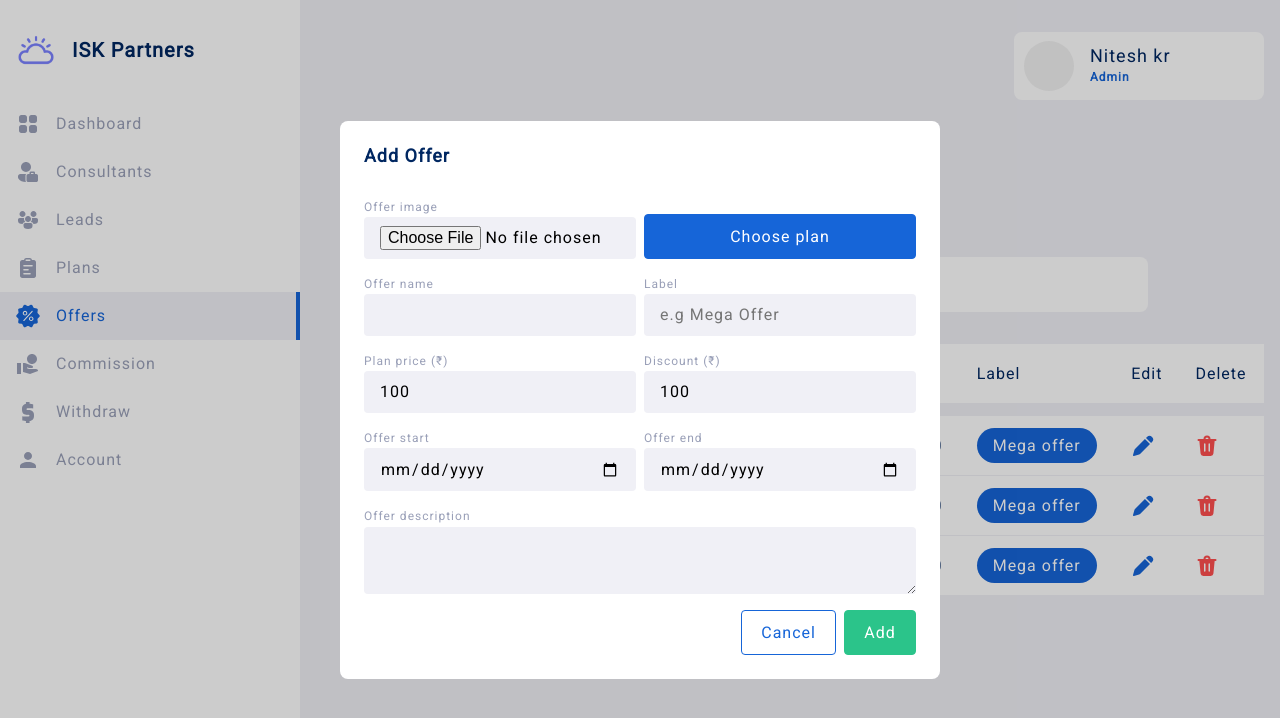
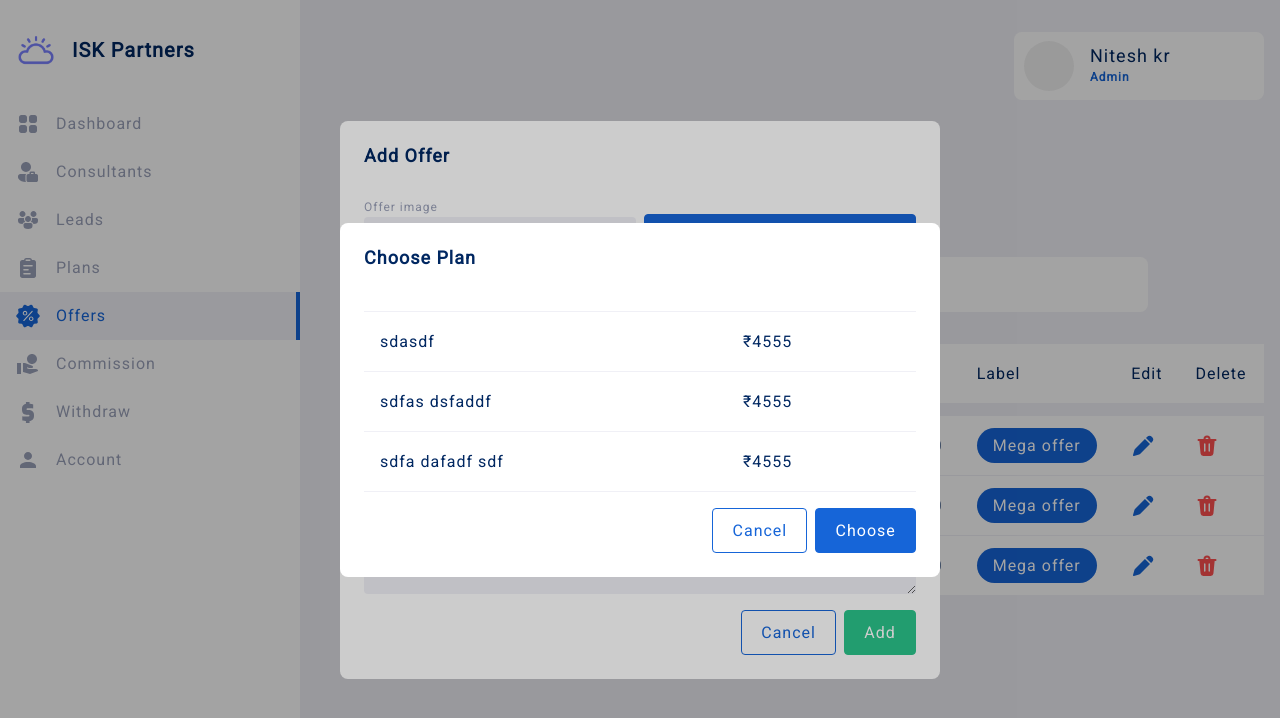
Before and after one commit to nitesh-dev/ITC-Partners-frontend, a Nuxt app: page /admin/offers in a window 1280 px wide. Shown: the top 718 px of the page. Built offline with nearby package versions, Linux system fonts and the light colour scheme.

Commit message:
choose offer dialog added

```diff
--- a/assets/styles/dashboard.css
+++ b/assets/styles/dashboard.css
@@ -119,20 +119,33 @@ table {
 
 table tr {
     border-bottom: 1px solid var(--color-surface-variant);
+    background-color: white;
 }
 
 table th,
 table td {
     font-weight: normal;
     height: 60px;
-    background-color: white;
     text-align: left;
     padding: 0 1rem;
     white-space: pre;
 }
 
-table tr.spacer td {
+
+table tr:hover{
+    background-color: var(--color-surface-variant);
+}
+
+table tr.active.primary{
+    background-color: var(--color-primary);
+    color: white;
+}
+
+table tr.spacer {
     background-color: transparent;
+}
+
+table tr.spacer td{
     height: 12px;
 }
 
--- a/components/dialog/AddOffer.vue
+++ b/components/dialog/AddOffer.vue
@@ -1,5 +1,7 @@
 <script setup lang='ts'>
 import { Offer } from 'data/dataTypes';
+
+
 defineProps<{
     data: Offer,
     isVisible: Boolean,
@@ -81,6 +83,8 @@ function onAdd() {
             </div>
         </div>
     </div>
+
+    <DialogChooseOffer :is-visible="true"></DialogChooseOffer>
 </template>
 <style scoped>
 
--- /dev/null
+++ b/components/dialog/ChooseOffer.vue
@@ -0,0 +1,100 @@
+<script setup lang='ts'>
+import { LoanSubCategory } from 'data/dataTypes';
+defineProps<{
+    isVisible: Boolean
+}>()
+
+const emit = defineEmits<{
+    (event: 'cancel'): void
+    (event: 'choose'): void
+}>()
+
+function onCancel() {
+    emit('cancel')
+}
+
+function onChoose() {
+    emit('choose')
+}
+
+
+const allPlans = ref(Array<LoanSubCategory>())
+allPlans.value.push({
+    id: '1',
+    category_id: '1',
+    name: 'sdasdf',
+    price: 4555,
+    discount: 0,
+    description: 'jksdhf sdjfhjksdahf hsdfjkha sdfhjksdhf jshdfjkhsadfjkhsd dfjkfhsajkdfhjksad hfjkadshfjhd d',
+    image: '',
+    datetime: 0
+})
+
+allPlans.value.push({
+    id: '2',
+    category_id: '2',
+    name: 'sdfas dsfaddf',
+    price: 4555,
+    discount: 0,
+    description: 'jksdhf sdjfhjksdahf hsdfjkha sdfhjksdhf jshdfjkhsadfjkhsd dfjkfhsajkdfhjksad hfjkadshfjhd d',
+    image: '',
+    datetime: 0
+})
+
+allPlans.value.push({
+    id: '3',
+    category_id: '3',
+    name: 'sdfa dafadf sdf',
+    price: 4555,
+    discount: 0,
+    description: 'jksdhf sdjfhjksdahf hsdfjkha sdfhjksdhf jshdfjkhsadfjkhsd dfjkfhsajkdfhjksad hfjkadshfjhd d',
+    image: '',
+    datetime: 0
+})
+
+const selectedPlan = ref(-1)
+
+function onPlanSelect(index: number) {
+    selectedPlan.value = index
+}
+
+</script>
+<template>
+    <div v-if="isVisible" class="dialog-holder">
+        <div class="dialog card">
+            <h4>Choose Plan</h4>
+
+            <div class="content">
+                <table>
+                    <tbody>
+                        <tr class="spacer">
+                            <td></td>
+                        </tr>
+                        <template v-for="item, index in allPlans">
+                            <tr :class="{ 'active primary': selectedPlan == index }" @click="onPlanSelect(index)">
+                                <td>{{ item.name }}</td>
+                                <td>₹{{ item.price }}</td>
+                            </tr>
+                        </template>
+
+                    </tbody>
+                </table>
+            </div>
+            <div class="buttons-holder">
+                <button class="primary outline" @click="onCancel()">Cancel</button>
+                <button class="primary" @click="onChoose()">Choose</button>
+            </div>
+        </div>
+    </div>
+</template>
+<style scoped>
+.dialog-holder {
+    z-index: 7;
+    cursor: pointer;
+}
+
+.content{
+    max-height: 400px;
+    overflow: auto;
+}
+</style>
```
